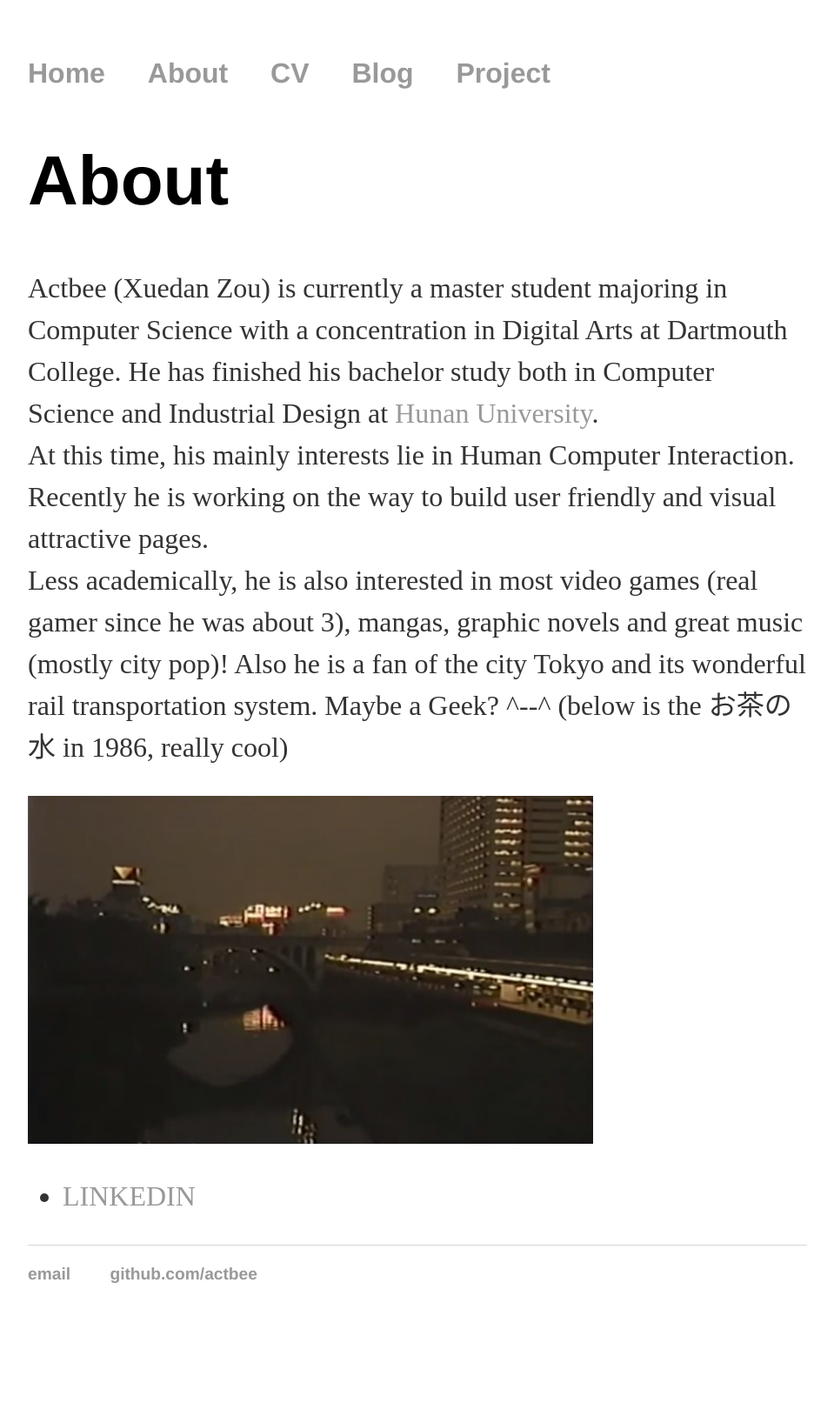
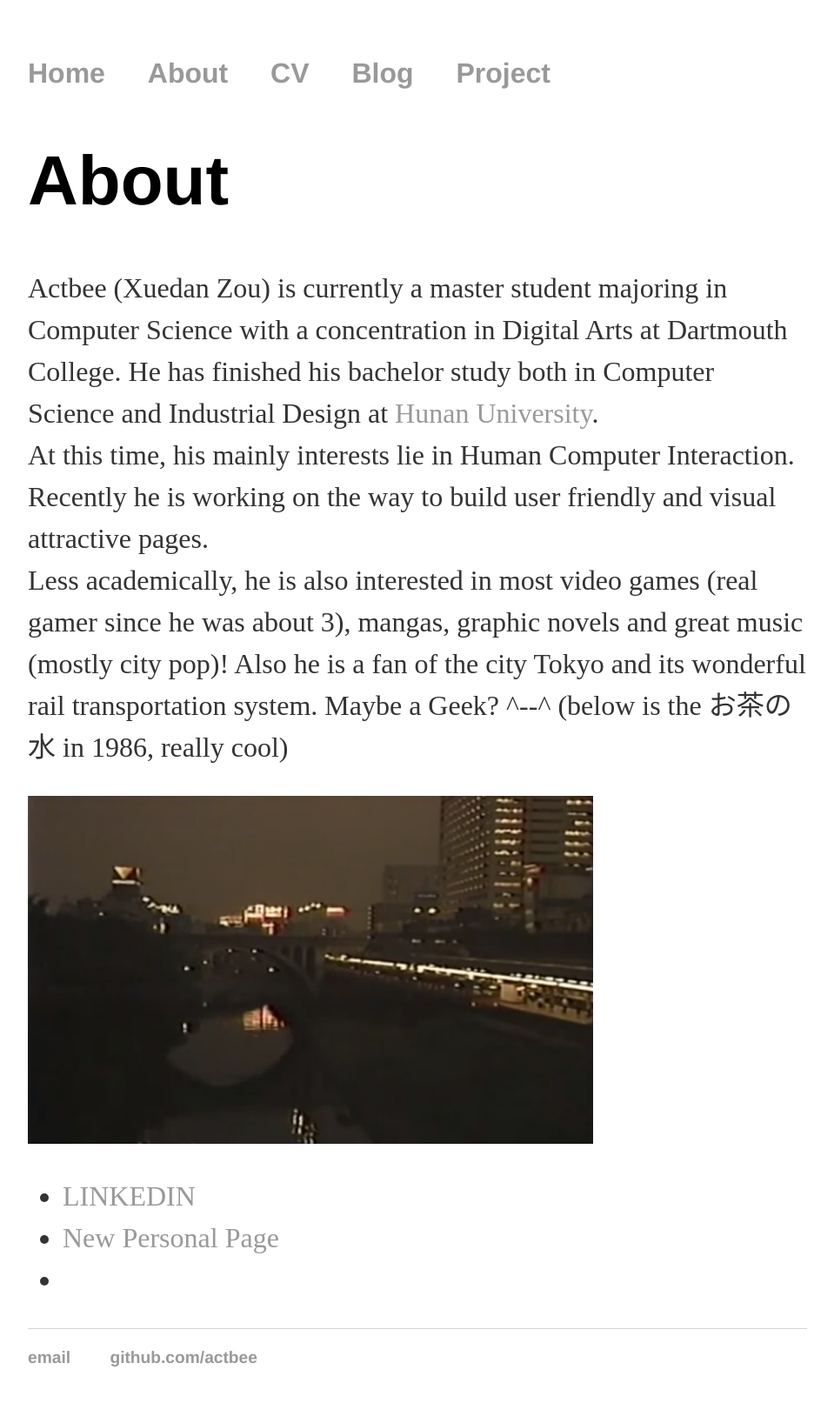
Before and after one commit to actbee/actbee.github.io, a Jekyll site: the page built from about/index.html, in a window 1280 px wide. Shown: the whole page at 87% size, without its empty margins (160-1119 px from the left). Built offline with Jekyll 4.4.1, drawn with Linux system fonts in a browser that asks for light colours; a script that is not in the unit is left out; before the commit the page ends 1540 px from its top, so only the background shows below that.

Commit message:
updated my new page

```diff
--- a/about/index.html
+++ b/about/index.html
@@ -17,5 +17,6 @@ title: About ACTBEE
 			</div>
 			<ul class="contacts">
 				<li><a href="https://www.linkedin.com/in/xuedan-zou-4386aa153/">LINKEDIN</a></li>
+				<li><a href="https://xuedanzou.me/">New Personal Page</a><li>
 				</ul>
 		</div>
```
